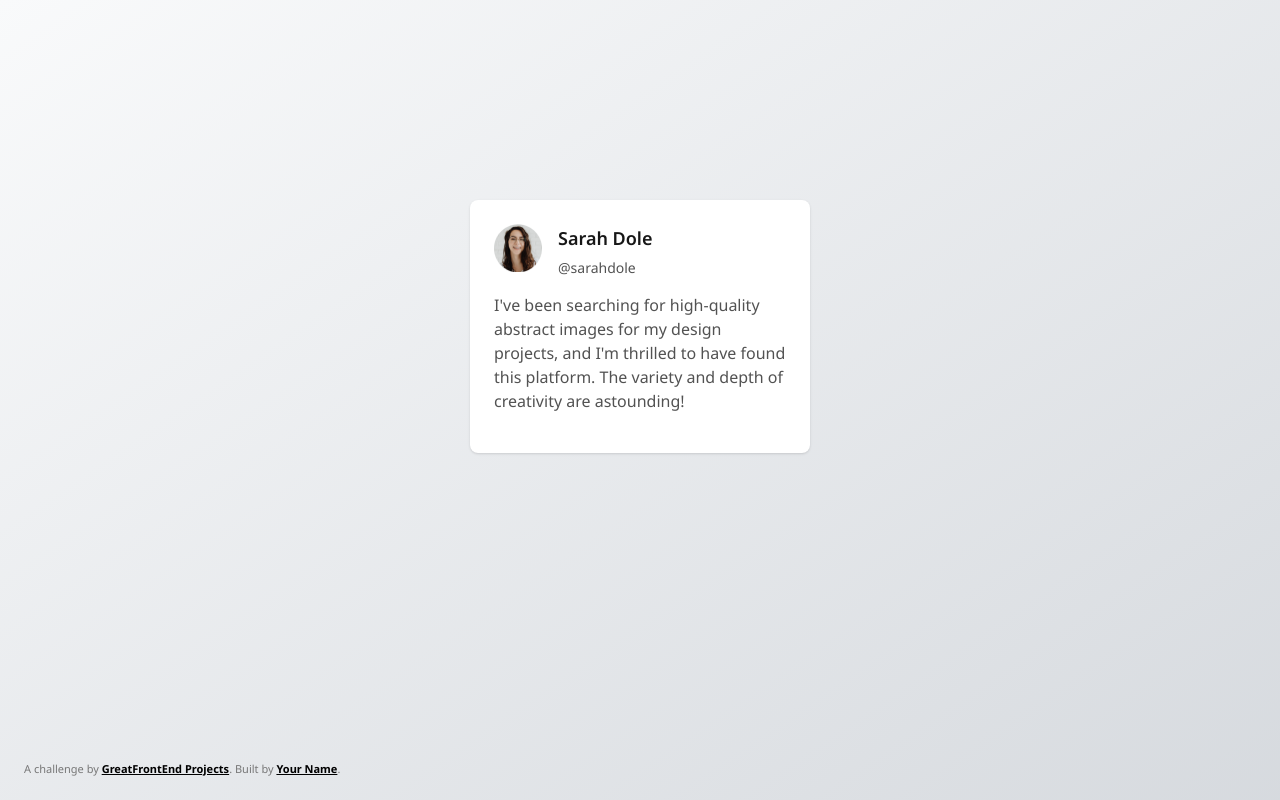
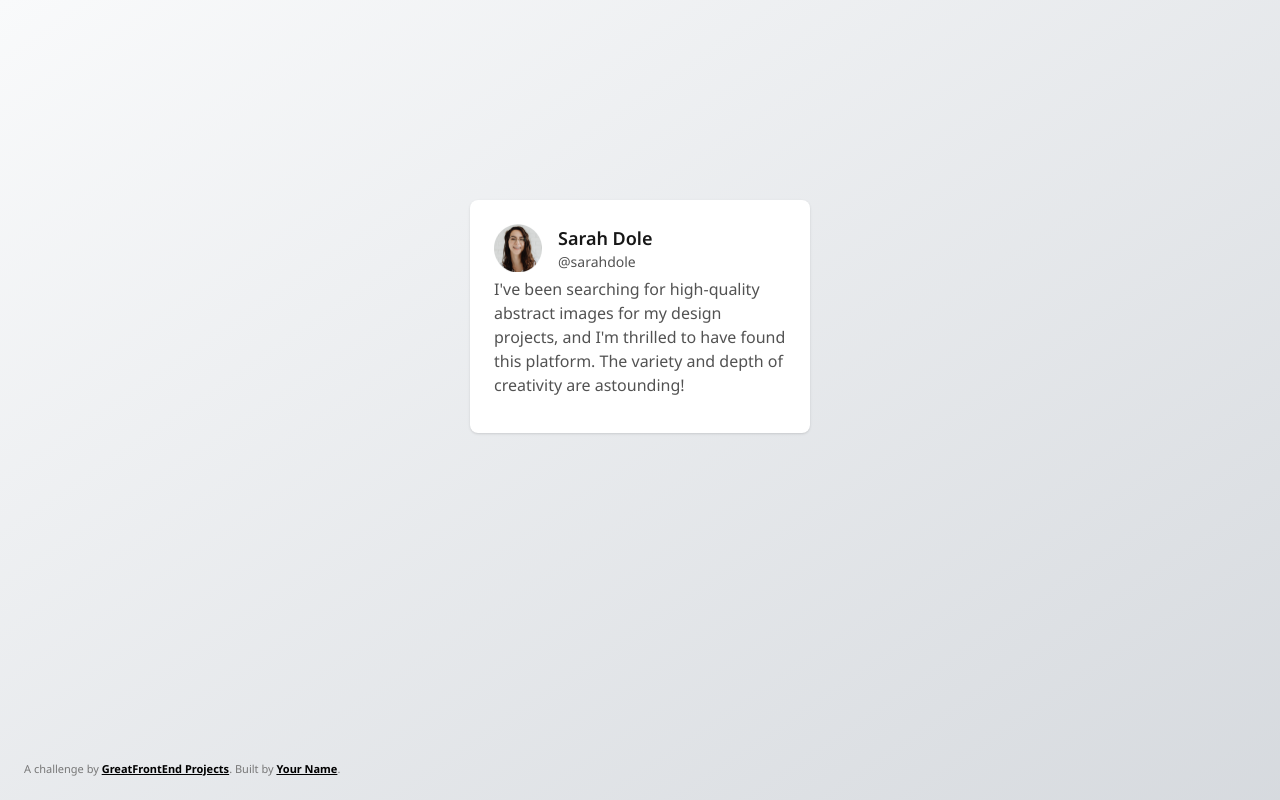
Before and after one commit to PavelPetrovich87/testimonial-card, a website built with Vite: page index.html in a window 1280 px wide. Shown: the top 800 px of the page. Built offline with nearby package versions, Linux system fonts and the light colour scheme.

Commit message:
Refactor CSS for body and testimonial card header, adjusting margin and line-height for better layout consistency.

```diff
--- a/css/style.css
+++ b/css/style.css
@@ -110,29 +110,31 @@ body {
   background-color: var(--color-white);
   padding: 24px;
   border-radius: var(--border-radius-rounded-lg8px, 8px);
-    color: rgba(82, 82, 82, 1);
+  color: rgba(82, 82, 82, 1);
     box-shadow: 0px 1px 2px -1px rgba(0, 0, 0, 0.1), 0px 1px 3px 0px rgba(0, 0, 0, 0.1);
+  p {
+      margin: 0;
+    }
   .testimonial-card__header {
     display: flex;
     gap: 16px;
+
     img {
       height: 48px;
       width: 48px;
     }
-    p {
-      margin: 0;
-    }
+
     .testimonial-card__header__name-block {
       color: rgba(23, 23, 23, 1);
       display: flex;
       flex-direction: column;
-      justify-content: space-between;
       .testimonial-card__header__name-block__name {
         font-size: 18px;
         line-height: 28px;
         font-weight: 600;
       }
       .testimonial-card__header__name-block__tag{
+        line-height: 20px;
         font-size: 14px;
         font-weight: 400;
         color: rgba(82, 82, 82, 1);
```
